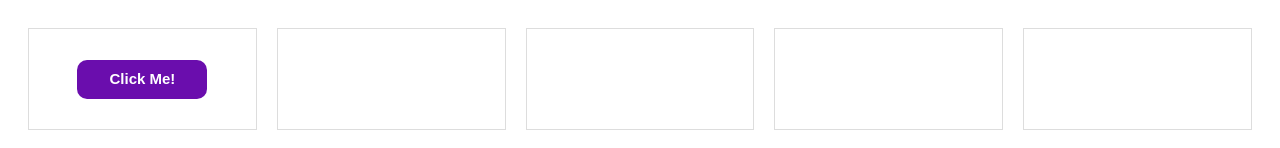
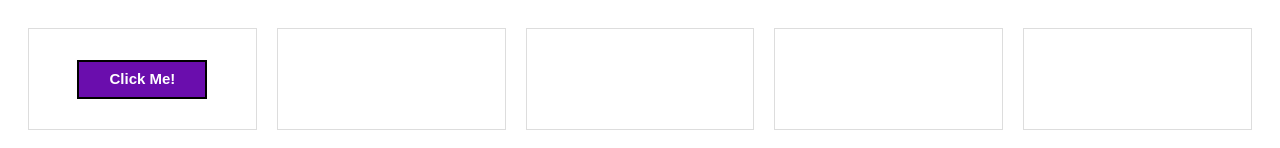
Before and after one commit to Elmani335/lib-rcts-comp, a React (Vite) app: page / in a window 1280 px wide. Shown: the top 148 px of the page. Built offline with nearby package versions, Linux system fonts and the light colour scheme.

Commit message:
push button
button push

```diff
--- /dev/null
+++ b/src/components/button/button.css
@@ -0,0 +1,72 @@
+.button {
+  line-height: 1;
+  font-size: 15px;
+  cursor: pointer;
+  font-weight: 700;
+  display: inline-block;
+  transition: background-color 0.3s, border-color 0.3s, box-shadow 0.3s;
+  border-style: solid;
+}
+
+.button.primary {
+  background-color: var(--background-color, #6a0dad);
+  color: #fff;
+}
+
+.button.primary:hover {
+  background-color: var(--hover-color, #5a0ba5);
+  box-shadow: var(--hover-box-shadow);
+}
+
+.button.secondary {
+  background-color: var(--background-color, #e0c3fc);
+  color: #000;
+}
+
+.button.secondary:hover {
+  background-color: var(--hover-color, #d3a7fc);
+  box-shadow: var(--hover-box-shadow);
+}
+
+.button.danger {
+  background-color: var(--background-color, #d9534f);
+  color: #fff;
+}
+
+.button.danger:hover {
+  background-color: var(--hover-color, #c9302c);
+  box-shadow: var(--hover-box-shadow);
+}
+
+.button.icon {
+  background-color: transparent;
+  color: #000;
+  padding: 5px;
+  border: none;
+}
+
+.button.icon:hover {
+  background-color: #f0f0f0;
+}
+
+.button.small {
+  padding: 7px 25px 8px;
+}
+
+.button.medium {
+  padding: 9px 30px 11px;
+}
+
+.button.large {
+  padding: 14px 30px 16px;
+}
+
+.button:focus {
+  outline: none;
+  border-color: #7d4dbd;
+}
+
+.button:disabled {
+  cursor: not-allowed;
+  opacity: 0.65;
+}
--- a/src/components/button/button.tsx
+++ b/src/components/button/button.tsx
@@ -1,67 +1,103 @@
-// components/button/button.tsx
-import React, { MouseEventHandler } from "react";
-import styled from "styled-components";
+import React, { MouseEventHandler, useState } from "react";
+import "./button.css";
 
 export type ButtonProps = {
   text?: string;
-  primary?: boolean;
+  variant?: "primary" | "secondary" | "danger" | "icon";
   disabled?: boolean;
   size?: "small" | "medium" | "large";
+  loading?: boolean;
+  color?: string;
+  borderColor?: string;
+  borderWidth?: string;
+  borderRadius?: string;
+  fontFamily?: string;
+  width?: string;
+  height?: string;
+  boxShadow?: string;
+  hoverBoxShadow?: string;
+  hoverColor?: string;
+  backgroundColor?: string;
+  href?: string;
+  target?: "_blank" | "_self" | "_parent" | "_top";
+  buttonType?: "button" | "submit" | "link";
   onClick?: MouseEventHandler<HTMLButtonElement>;
 };
 
-const StyledButton = styled.button<ButtonProps>`
-  border: 2px solid transparent;
-  line-height: 1;
-  font-size: 15px;
-  cursor: pointer;
-  font-weight: 700;
-  border-radius: 10px;
-  display: inline-block;
-  color: ${(props) => (props.primary ? "#fff" : "#000")};
-  background-color: ${(props) => (props.primary ? "#6a0dad" : "#e0c3fc")};
-  padding: ${(props) =>
-    props.size === "small"
-      ? "7px 25px 8px"
-      : props.size === "medium"
-      ? "9px 30px 11px"
-      : "14px 30px 16px"};
-  transition: background-color 0.3s, border-color 0.3s;
-
-  &:hover {
-    background-color: ${(props) => (props.primary ? "#5a0ba5" : "#d3a7fc")};
-  }
-
-  &:focus {
-    outline: none;
-    border-color: #7d4dbd;
-  }
-
-  &:disabled {
-    cursor: not-allowed;
-    opacity: 0.65;
-  }
-`;
-
-const RctsComptBtn : React.FC<ButtonProps> = ({
+const RctsComptBtn: React.FC<ButtonProps> = ({
+  text,
+  variant = "primary",
+  disabled,
   size,
-  primary,
-  disabled,
-  text,
+  loading,
+  color,
+  borderColor,
+  borderWidth,
+  borderRadius,
+  fontFamily,
+  width,
+  height,
+  boxShadow,
+  hoverBoxShadow,
+  hoverColor,
+  backgroundColor,
+  href,
+  target,
+  buttonType = "button",
   onClick,
   ...props
 }) => {
+  const [isHovered, setIsHovered] = useState(false);
+
+  const buttonStyle = {
+    color,
+    borderColor,
+    borderWidth,
+    borderRadius,
+    fontFamily,
+    width,
+    height,
+    boxShadow: isHovered ? hoverBoxShadow : boxShadow,
+    backgroundColor: isHovered ? hoverColor : backgroundColor,
+    transition: "background-color 0.3s, box-shadow 0.3s, border-color 0.3s",
+  };
+
+  const buttonClass = `button ${variant} ${size}`;
+
+  if (buttonType === "link" && href) {
+    return (
+      <a
+        href={href}
+        target={target}
+        {...props}
+        style={{ textDecoration: "none" }}
+        onMouseEnter={() => setIsHovered(true)}
+        onMouseLeave={() => setIsHovered(false)}
+      >
+        <button
+          className={buttonClass}
+          style={buttonStyle}
+          disabled={disabled || loading}
+        >
+          {loading ? "Loading..." : text}
+        </button>
+      </a>
+    );
+  }
+
   return (
-    <StyledButton
-      type="button"
+    <button
+      type={buttonType === "submit" ? "submit" : "button"}
+      className={buttonClass}
+      style={buttonStyle}
       onClick={onClick}
-      primary={primary}
-      disabled={disabled}
-      size={size}
+      disabled={disabled || loading}
+      onMouseEnter={() => setIsHovered(true)}
+      onMouseLeave={() => setIsHovered(false)}
       {...props}
     >
-      {text}
-    </StyledButton>
+      {loading ? "Loading..." : text}
+    </button>
   );
 };
 
```
